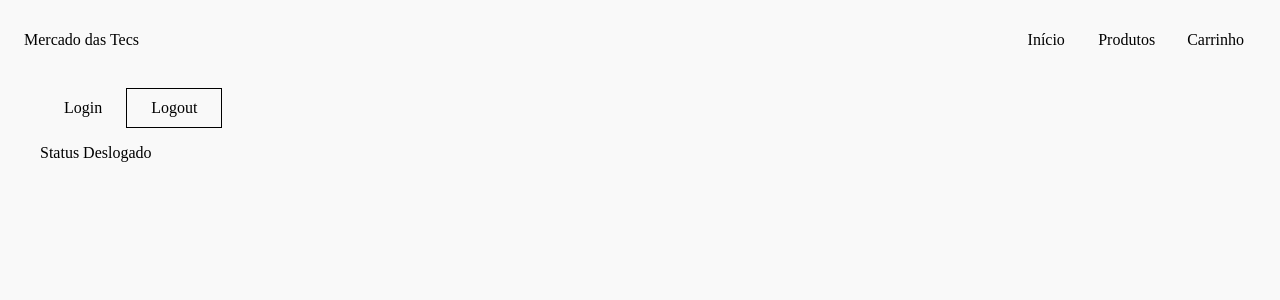
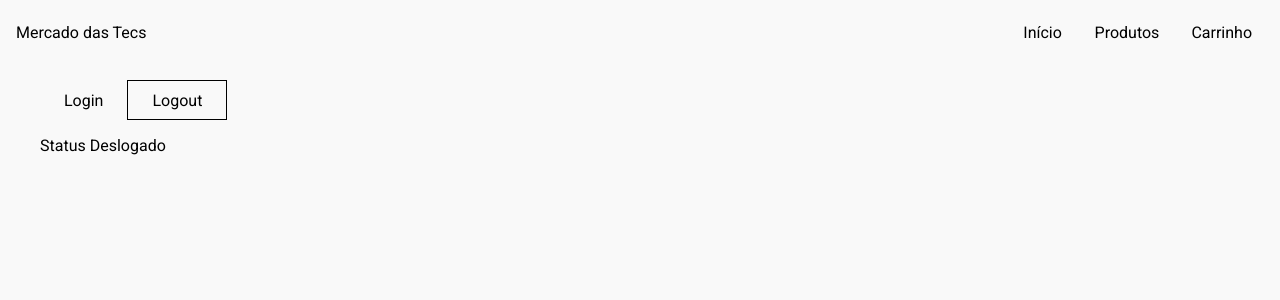
Before and after one commit to MayssaGibs/e-commerce, an Angular app: page / in a window 1280 px wide. Shown: the top 300 px of the page. Built offline with nearby package versions, Linux system fonts and the light colour scheme.

Commit message:
style(global): implementa estilos base e tipografia da aplicação

```diff
--- a/src/styles.css
+++ b/src/styles.css
@@ -1,3 +1,8 @@
 body{
     background-color: #F9F9F9;
+    margin: 0;
+    font-family: Roboto, sans-serif;
 }
+h2{
+    margin-top: 16px;
+}
```
